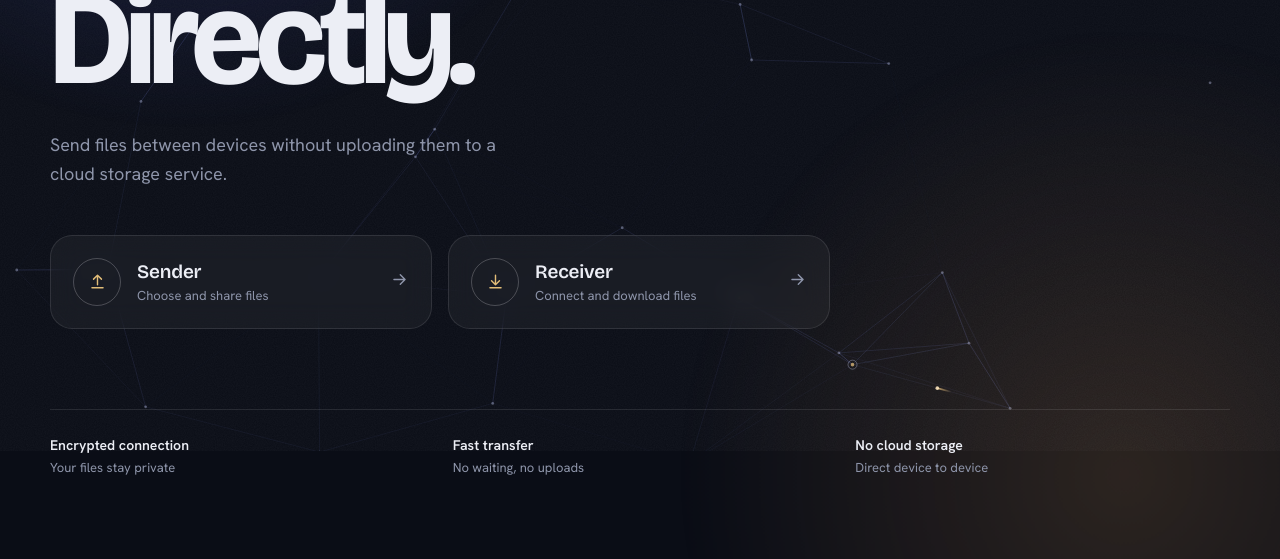
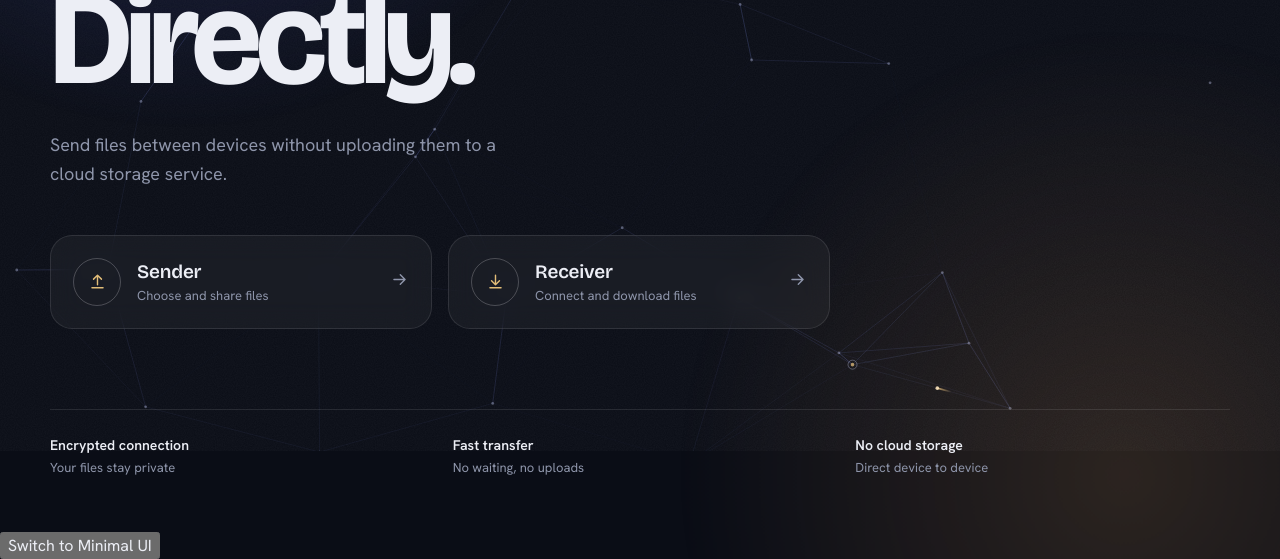
Before and after one commit to ayushraj0511/DIRECTDROP, a website with bundled scripts: page public/index.html in a window 1280 px wide. Shown: the part 349-908 px from the top of the page. Before the commit the page ends 881 px from the top, so only its background shows below. Built offline with nearby package versions, Linux system fonts and the light colour scheme.

Commit message:
Add button to switch to Minimal UI

```diff
--- a/public/index.html
+++ b/public/index.html
@@ -19,6 +19,9 @@
   </head>
   <body>
     <div id="app"></div>
+    <button onclick="window.location.href='index3.html'">
+    Switch to Minimal UI
+</button>
     <script type="module" src="/src/main2.js"></script>
   </body>
 </html>
```
